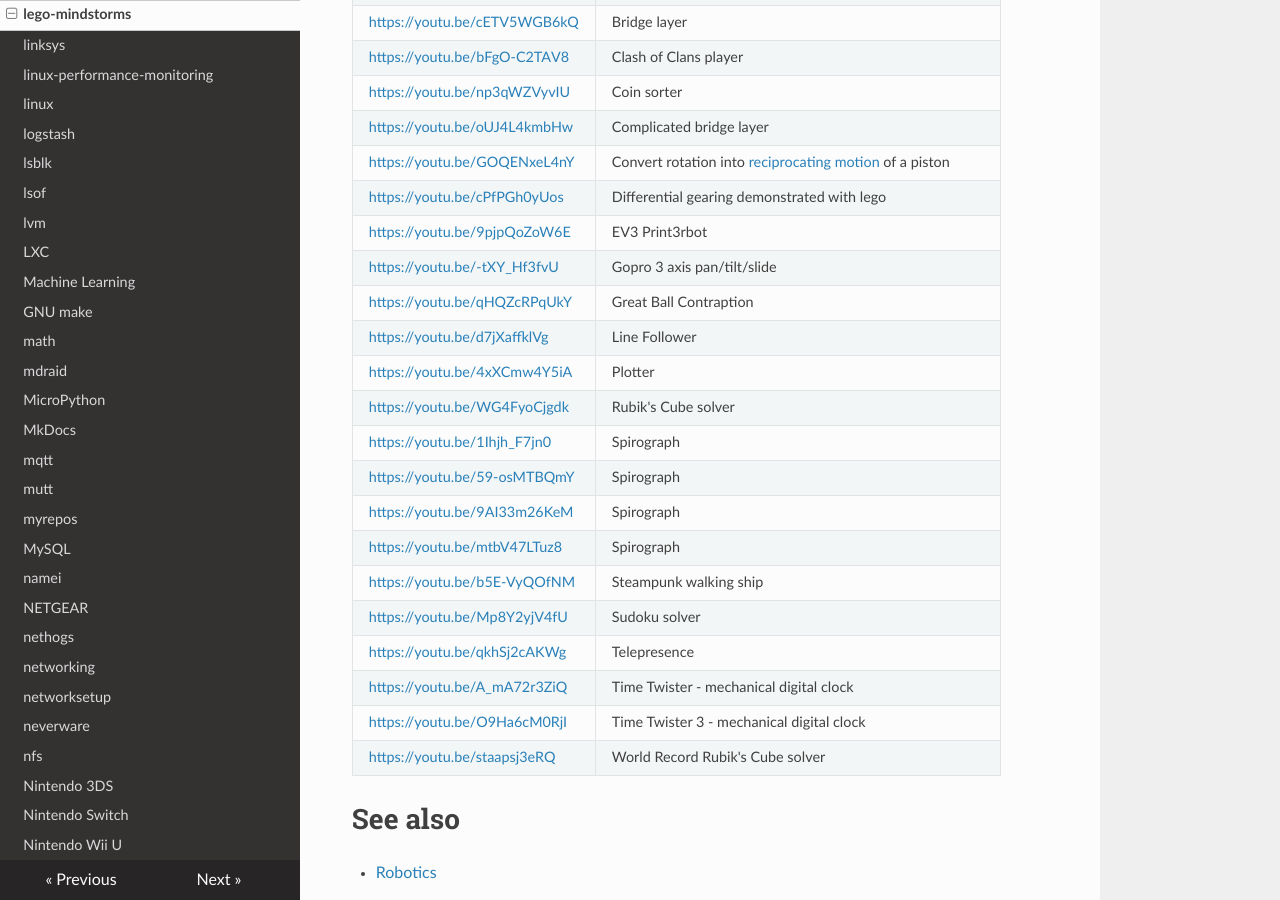
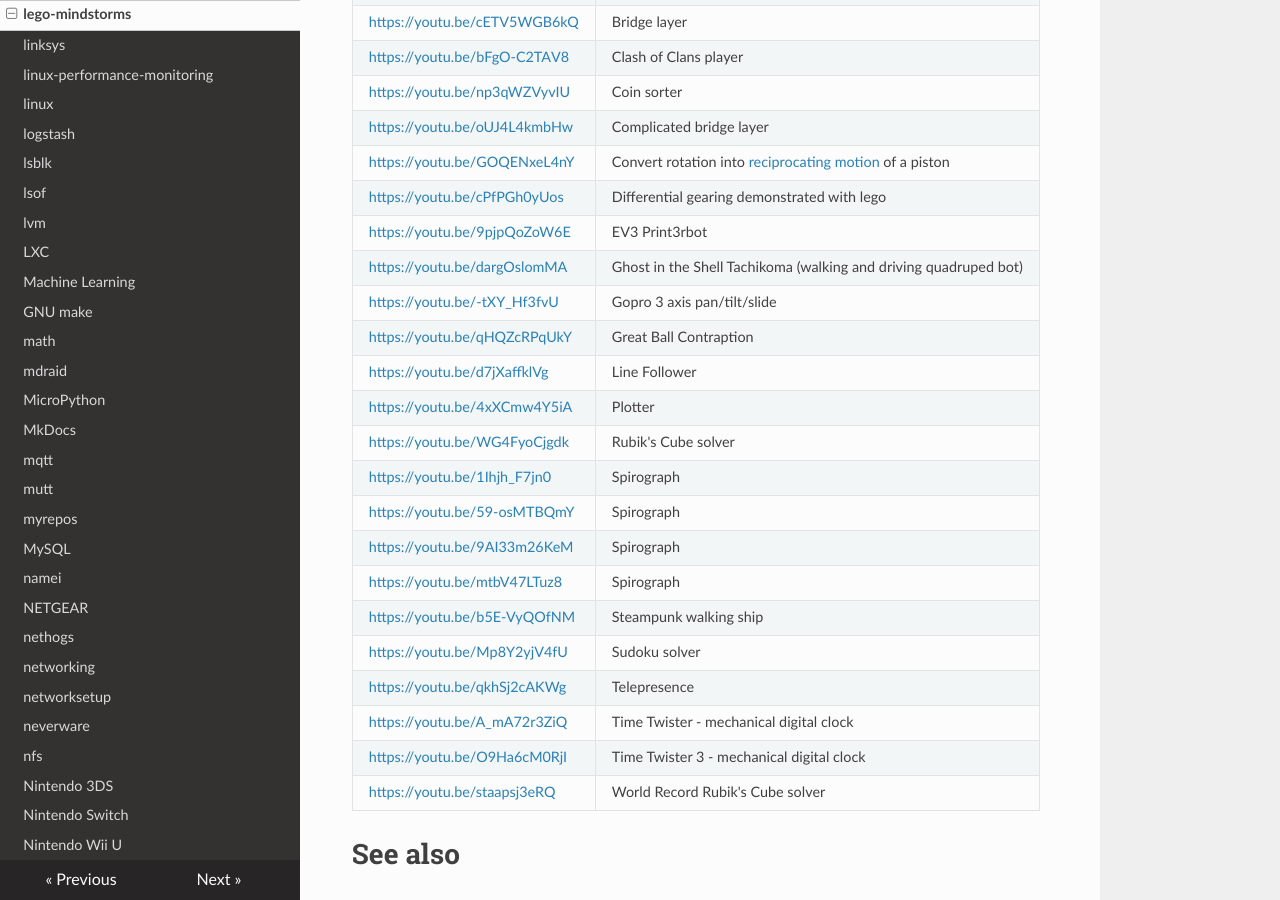
Before and after one commit to lando-cal/tech-notes, an MkDocs documentation site: the page built from docs/lego-mindstorms.md, in a window 1280 px wide and 900 px high, scrolled down 1014 px. Built offline with MkDocs 1.6.1, drawn with Linux system fonts in a browser that asks for light colours; nearby versions of some CDN libraries.

Commit message:
Add Ghost in the Shell Tachikoma

```diff
--- a/docs/lego-mindstorms.md
+++ b/docs/lego-mindstorms.md
@@ -36,6 +36,7 @@ link                           | description
 <https://youtu.be/GOQENxeL4nY> | Convert rotation into [reciprocating motion](https://en.wikipedia.org/wiki/Reciprocating_motion) of a piston
 <https://youtu.be/cPfPGh0yUos> | Differential gearing demonstrated with lego
 <https://youtu.be/9pjpQoZoW6E> | EV3 Print3rbot
+<https://youtu.be/dargOslomMA> | Ghost in the Shell Tachikoma (walking and driving quadruped bot)
 <https://youtu.be/-tXY_Hf3fvU> | Gopro 3 axis pan/tilt/slide
 <https://youtu.be/qHQZcRPqUkY> | Great Ball Contraption
 <https://youtu.be/d7jXaffklVg> | Line Follower
```
